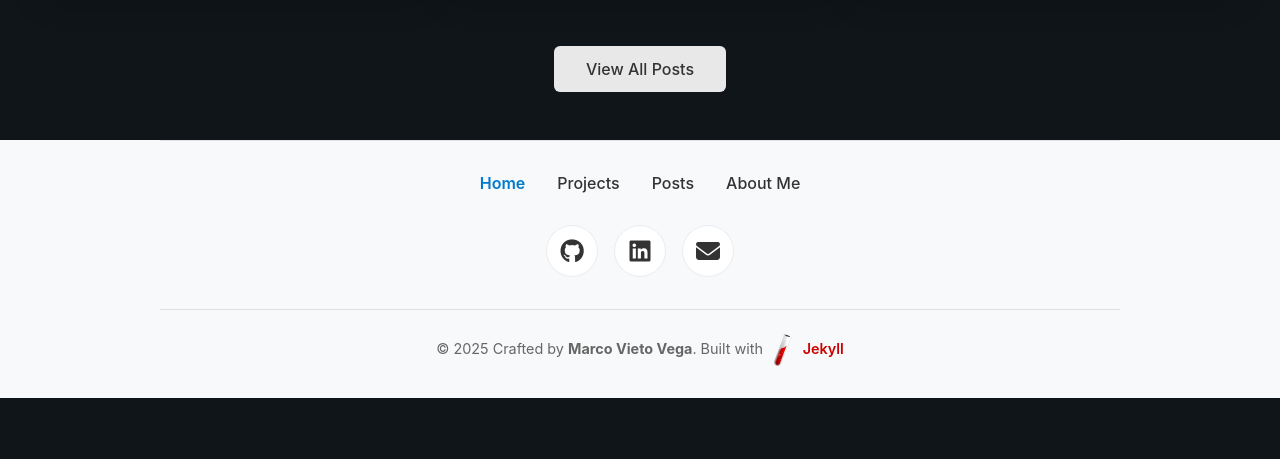
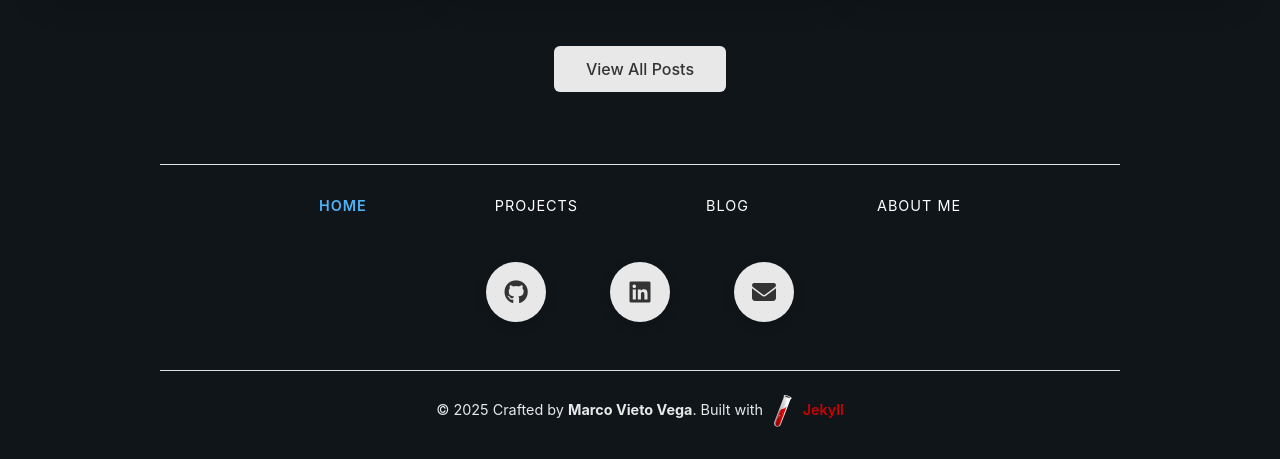
Before and after one commit to marcovietovega/portfolio, a Jekyll site: the page built from index.md, in a window 1280 px wide. Shown: the part 2063-2522 px from the top of the page. Built offline with Jekyll 4.4.1, drawn with Linux system fonts in a browser that asks for light colours; before the commit the page ends 2461 px from its top, so only the background shows below that.

Commit message:
style: update footer and header styles for improved layout and readability
- Updated background color and text color in _sass/partials/_footer.scss
- Adjusted footer navigation link styles for consistency
- Changed divider class name in _includes/footer.html for uniformity
- Refined header navigation styles in _sass/partials/_header.scss

```diff
--- a/_includes/footer.html
+++ b/_includes/footer.html
@@ -1,12 +1,12 @@
 <footer class="site-footer">
   <div class="footer-content">
-    <div class="footer-divider"></div>
+    <div class="divider"></div>
 
     <div class="footer-nav">
-      <a href="{{ '/' | relative_url }}" {% if page.url == '/' or page.url == '/index.html' %}class="current"{% endif %}>Home</a>
-      <a href="{{ '/projects' | relative_url }}" {% if page.url contains '/projects' %}class="current"{% endif %}>Projects</a>
-      <a href="{{ '/blog' | relative_url }}" {% if page.url contains '/blog' %}class="current"{% endif %}>Posts</a>
-      <a href="{{ '/about' | relative_url }}" {% if page.url contains '/about' %}class="current"{% endif %}>About Me</a>
+      <a href="{{ '/' | relative_url }}" {% if page.url == '/' or page.url == '/index.html' %}class="current"{% endif %}>HOME</a>
+      <a href="{{ '/projects' | relative_url }}" {% if page.url contains '/projects' %}class="current"{% endif %}>PROJECTS</a>
+      <a href="{{ '/blog' | relative_url }}" {% if page.url contains '/blog' %}class="current"{% endif %}>BLOG</a>
+      <a href="{{ '/about' | relative_url }}" {% if page.url contains '/about' %}class="current"{% endif %}>ABOUT ME</a>
     </div>
 
     <div class="footer-social">
@@ -36,7 +36,7 @@
       </a>
     </div>
 
-    <div class="footer-divider"></div>
+    <div class="divider"></div>
 
     <div class="footer-copyright">
       <p>
--- a/_sass/partials/_footer.scss
+++ b/_sass/partials/_footer.scss
@@ -1,6 +1,7 @@
 /* Footer Styles */
 .site-footer {
-  background: #f8f9fa;
+  background: #10151a;
+  color: #fff;
   padding: 0rem 0 2rem;
   margin-top: 0;
 }
@@ -13,18 +14,20 @@
 }
 
 .footer-nav {
+  flex: 1;
   display: flex;
   justify-content: center;
-  gap: 2rem;
-  margin-bottom: 2rem;
+  gap: 8rem;
+  margin: 2rem 0;
 }
 
 .footer-nav a {
-  color: #333;
+  font-weight: 400;
+  font-size: 0.9rem;
+  color: #fff;
   text-decoration: none;
-  font-weight: 500;
-  font-size: 1rem;
   transition: color 0.2s ease;
+  letter-spacing: 1px;
 }
 
 .footer-nav a:hover {
@@ -32,14 +35,7 @@
 }
 
 .footer-nav a.current {
-  color: #007acc;
-  font-weight: 600;
-  pointer-events: none;
-  cursor: default;
-}
-
-.footer-nav a.current {
-  color: #007acc;
+  color: #4db3fa;
   font-weight: 600;
   pointer-events: none;
   cursor: default;
@@ -53,31 +49,33 @@
 }
 
 .footer-social a {
-  width: 50px;
-  height: 50px;
-  background: #fff;
+  width: 60px;
+  height: 60px;
+  margin: 1rem 1.5rem;
+  background: rgba(255, 255, 255, 0.9);
   color: #333;
   border-radius: 50%;
-  display: flex;
+  text-decoration: none;
+  transition: all 0.3s ease;
+  display: inline-flex;
   align-items: center;
   justify-content: center;
-  text-decoration: none;
-  transition: all 0.3s ease;
-  border: 1px solid #e9ecef;
+  font-weight: 500;
+  box-shadow: 0 4px 12px rgba(0, 0, 0, 0.15);
 }
 
 .footer-social a:hover {
   background: #007acc;
-  color: white;
-  transform: translateY(-2px);
-  border-color: #007acc;
+  color: #fff;
+  transform: translateY(-4px);
+  box-shadow: 0 6px 20px rgba(0, 0, 0, 0.25);
 }
 
 .footer-social a i {
   font-size: 1.5rem;
 }
 
-.footer-divider {
+.divider {
   width: 80%;
   height: 1px;
   background: #dee2e6;
@@ -90,7 +88,7 @@
 }
 
 .footer-copyright {
-  color: #666;
+  color: rgba(255, 255, 255, 0.9);
   font-size: 0.9rem;
 }
 
--- a/_sass/partials/_header.scss
+++ b/_sass/partials/_header.scss
@@ -40,10 +40,10 @@
   flex: 1;
   display: flex;
   justify-content: center;
+  gap: 6rem;
 }
 
 .nav a {
-  margin-left: 6rem;
   font-weight: 400;
   font-size: 0.9rem;
   color: #fff;
```
